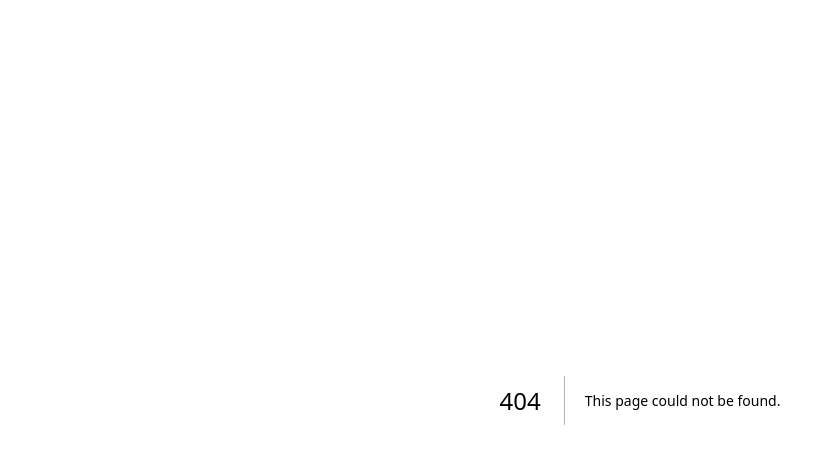
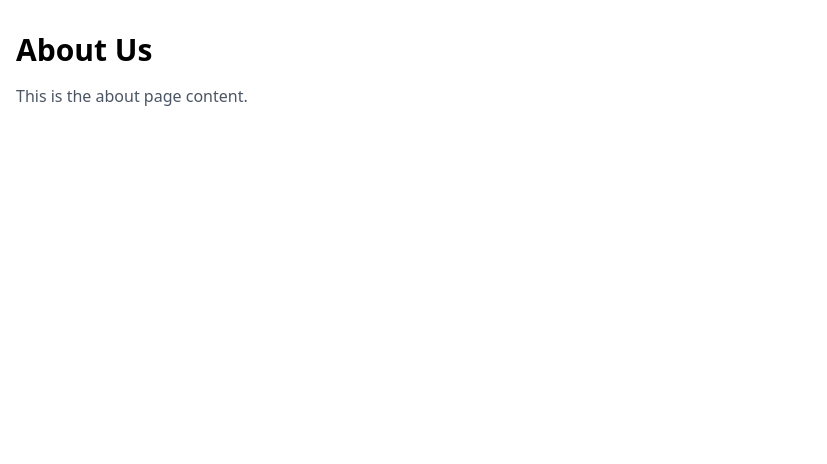
Before and after one commit to rayaran1000/PickPerfect, a Next.js app in the folder frontend/: page /about in a window 1280 px wide. Before the commit this address had no page. Shown: the top 464 px of the page, without its empty margins (0-827 px from the left). Built offline with nearby package versions, Linux system fonts and the light colour scheme.

Commit message:
Frontend setup changes

```diff
--- /dev/null
+++ b/frontend/app/about/page.tsx
@@ -0,0 +1,11 @@
+   // frontend/app/about/page.tsx
+   export default function AboutPage() {
+    return (
+      <div className="container mx-auto px-4 py-8">
+        <h1 className="text-3xl font-bold mb-4">About Us</h1>
+        <p className="text-gray-600">
+          This is the about page content.
+        </p>
+      </div>
+    );
+  }
--- a/frontend/app/globals.css
+++ b/frontend/app/globals.css
@@ -1,122 +1,3 @@
-@import "tailwindcss";
-@import "tw-animate-css";
-
-@custom-variant dark (&:is(.dark *));
-
-@theme inline {
-  --color-background: var(--background);
-  --color-foreground: var(--foreground);
-  --font-sans: var(--font-geist-sans);
-  --font-mono: var(--font-geist-mono);
-  --color-sidebar-ring: var(--sidebar-ring);
-  --color-sidebar-border: var(--sidebar-border);
-  --color-sidebar-accent-foreground: var(--sidebar-accent-foreground);
-  --color-sidebar-accent: var(--sidebar-accent);
-  --color-sidebar-primary-foreground: var(--sidebar-primary-foreground);
-  --color-sidebar-primary: var(--sidebar-primary);
-  --color-sidebar-foreground: var(--sidebar-foreground);
-  --color-sidebar: var(--sidebar);
-  --color-chart-5: var(--chart-5);
-  --color-chart-4: var(--chart-4);
-  --color-chart-3: var(--chart-3);
-  --color-chart-2: var(--chart-2);
-  --color-chart-1: var(--chart-1);
-  --color-ring: var(--ring);
-  --color-input: var(--input);
-  --color-border: var(--border);
-  --color-destructive: var(--destructive);
-  --color-accent-foreground: var(--accent-foreground);
-  --color-accent: var(--accent);
-  --color-muted-foreground: var(--muted-foreground);
-  --color-muted: var(--muted);
-  --color-secondary-foreground: var(--secondary-foreground);
-  --color-secondary: var(--secondary);
-  --color-primary-foreground: var(--primary-foreground);
-  --color-primary: var(--primary);
-  --color-popover-foreground: var(--popover-foreground);
-  --color-popover: var(--popover);
-  --color-card-foreground: var(--card-foreground);
-  --color-card: var(--card);
-  --radius-sm: calc(var(--radius) - 4px);
-  --radius-md: calc(var(--radius) - 2px);
-  --radius-lg: var(--radius);
-  --radius-xl: calc(var(--radius) + 4px);
-}
-
-:root {
-  --radius: 0.625rem;
-  --background: oklch(1 0 0);
-  --foreground: oklch(0.145 0 0);
-  --card: oklch(1 0 0);
-  --card-foreground: oklch(0.145 0 0);
-  --popover: oklch(1 0 0);
-  --popover-foreground: oklch(0.145 0 0);
-  --primary: oklch(0.205 0 0);
-  --primary-foreground: oklch(0.985 0 0);
-  --secondary: oklch(0.97 0 0);
-  --secondary-foreground: oklch(0.205 0 0);
-  --muted: oklch(0.97 0 0);
-  --muted-foreground: oklch(0.556 0 0);
-  --accent: oklch(0.97 0 0);
-  --accent-foreground: oklch(0.205 0 0);
-  --destructive: oklch(0.577 0.245 27.325);
-  --border: oklch(0.922 0 0);
-  --input: oklch(0.922 0 0);
-  --ring: oklch(0.708 0 0);
-  --chart-1: oklch(0.646 0.222 41.116);
-  --chart-2: oklch(0.6 0.118 184.704);
-  --chart-3: oklch(0.398 0.07 227.392);
-  --chart-4: oklch(0.828 0.189 84.429);
-  --chart-5: oklch(0.769 0.188 70.08);
-  --sidebar: oklch(0.985 0 0);
-  --sidebar-foreground: oklch(0.145 0 0);
-  --sidebar-primary: oklch(0.205 0 0);
-  --sidebar-primary-foreground: oklch(0.985 0 0);
-  --sidebar-accent: oklch(0.97 0 0);
-  --sidebar-accent-foreground: oklch(0.205 0 0);
-  --sidebar-border: oklch(0.922 0 0);
-  --sidebar-ring: oklch(0.708 0 0);
-}
-
-.dark {
-  --background: oklch(0.145 0 0);
-  --foreground: oklch(0.985 0 0);
-  --card: oklch(0.205 0 0);
-  --card-foreground: oklch(0.985 0 0);
-  --popover: oklch(0.205 0 0);
-  --popover-foreground: oklch(0.985 0 0);
-  --primary: oklch(0.922 0 0);
-  --primary-foreground: oklch(0.205 0 0);
-  --secondary: oklch(0.269 0 0);
-  --secondary-foreground: oklch(0.985 0 0);
-  --muted: oklch(0.269 0 0);
-  --muted-foreground: oklch(0.708 0 0);
-  --accent: oklch(0.269 0 0);
-  --accent-foreground: oklch(0.985 0 0);
-  --destructive: oklch(0.704 0.191 22.216);
-  --border: oklch(1 0 0 / 10%);
-  --input: oklch(1 0 0 / 15%);
-  --ring: oklch(0.556 0 0);
-  --chart-1: oklch(0.488 0.243 264.376);
-  --chart-2: oklch(0.696 0.17 162.48);
-  --chart-3: oklch(0.769 0.188 70.08);
-  --chart-4: oklch(0.627 0.265 303.9);
-  --chart-5: oklch(0.645 0.246 16.439);
-  --sidebar: oklch(0.205 0 0);
-  --sidebar-foreground: oklch(0.985 0 0);
-  --sidebar-primary: oklch(0.488 0.243 264.376);
-  --sidebar-primary-foreground: oklch(0.985 0 0);
-  --sidebar-accent: oklch(0.269 0 0);
-  --sidebar-accent-foreground: oklch(0.985 0 0);
-  --sidebar-border: oklch(1 0 0 / 10%);
-  --sidebar-ring: oklch(0.556 0 0);
-}
-
-@layer base {
-  * {
-    @apply border-border outline-ring/50;
-  }
-  body {
-    @apply bg-background text-foreground;
-  }
-}
+@tailwind base;
+@tailwind components;
+@tailwind utilities;
--- a/frontend/package.json
+++ b/frontend/package.json
@@ -19,7 +19,6 @@
   },
   "devDependencies": {
     "@eslint/eslintrc": "^3",
-    "@tailwindcss/postcss": "^4",
     "@types/node": "^20",
     "@types/react": "^19",
     "@types/react-dom": "^19",
@@ -27,7 +26,7 @@
     "eslint": "^9",
     "eslint-config-next": "15.3.4",
     "postcss": "^8.5.6",
-    "tailwindcss": "^4.1.10",
+    "tailwindcss": "^3.4.0",
     "typescript": "^5"
   }
 }
--- /dev/null
+++ b/frontend/postcss.config.js
@@ -0,0 +1,6 @@
+module.exports = {
+  plugins: {
+    tailwindcss: {},
+    autoprefixer: {},
+  },
+}
--- /dev/null
+++ b/frontend/tailwind.config.js
@@ -0,0 +1,12 @@
+/** @type {import('tailwindcss').Config} */
+module.exports = {
+  content: [
+    './pages/**/*.{js,ts,jsx,tsx,mdx}',
+    './components/**/*.{js,ts,jsx,tsx,mdx}',
+    './app/**/*.{js,ts,jsx,tsx,mdx}',
+  ],
+  theme: {
+    extend: {},
+  },
+  plugins: [],
+}
```
Also changed, not shown: 2 other files (tests, documents, lock files or other folders).
